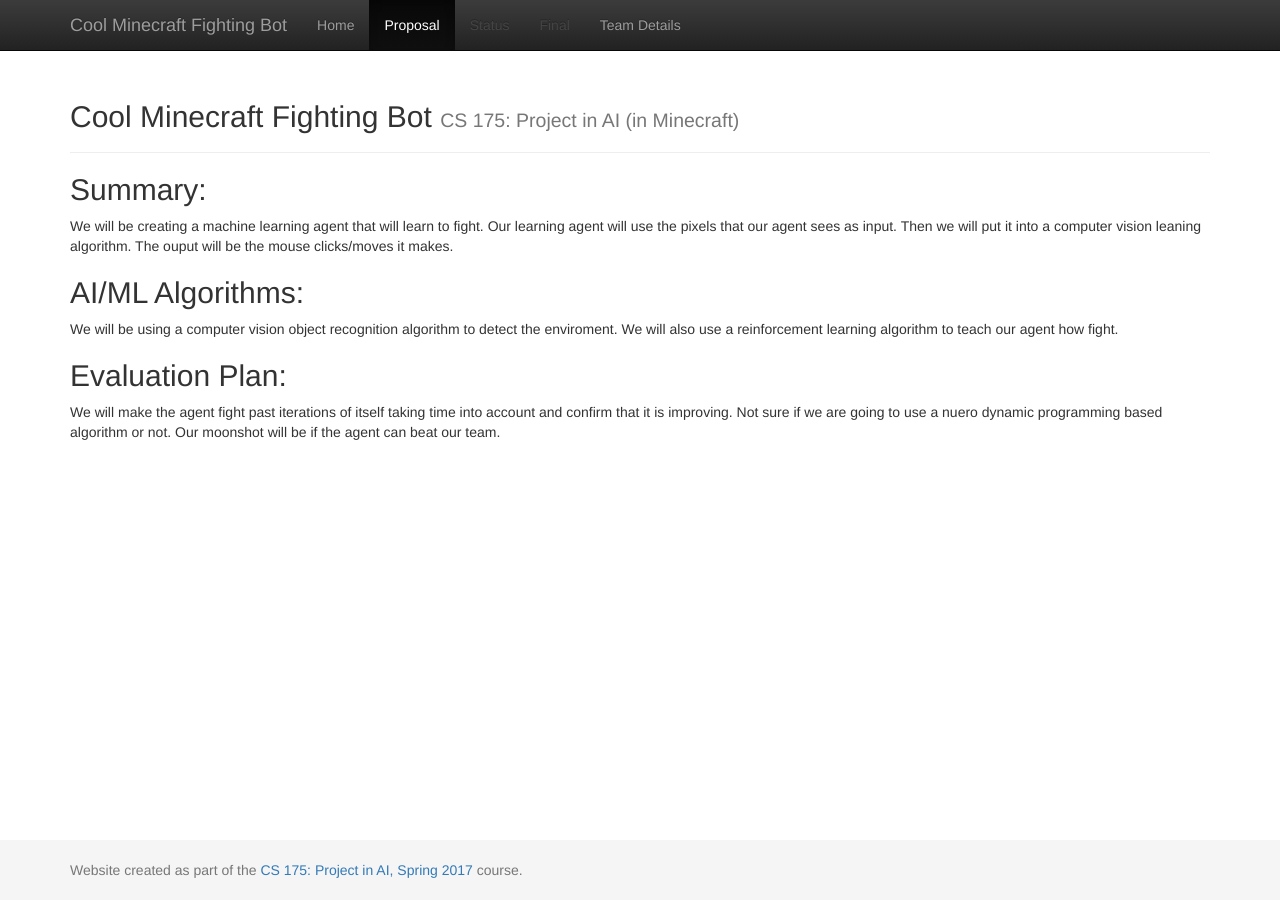
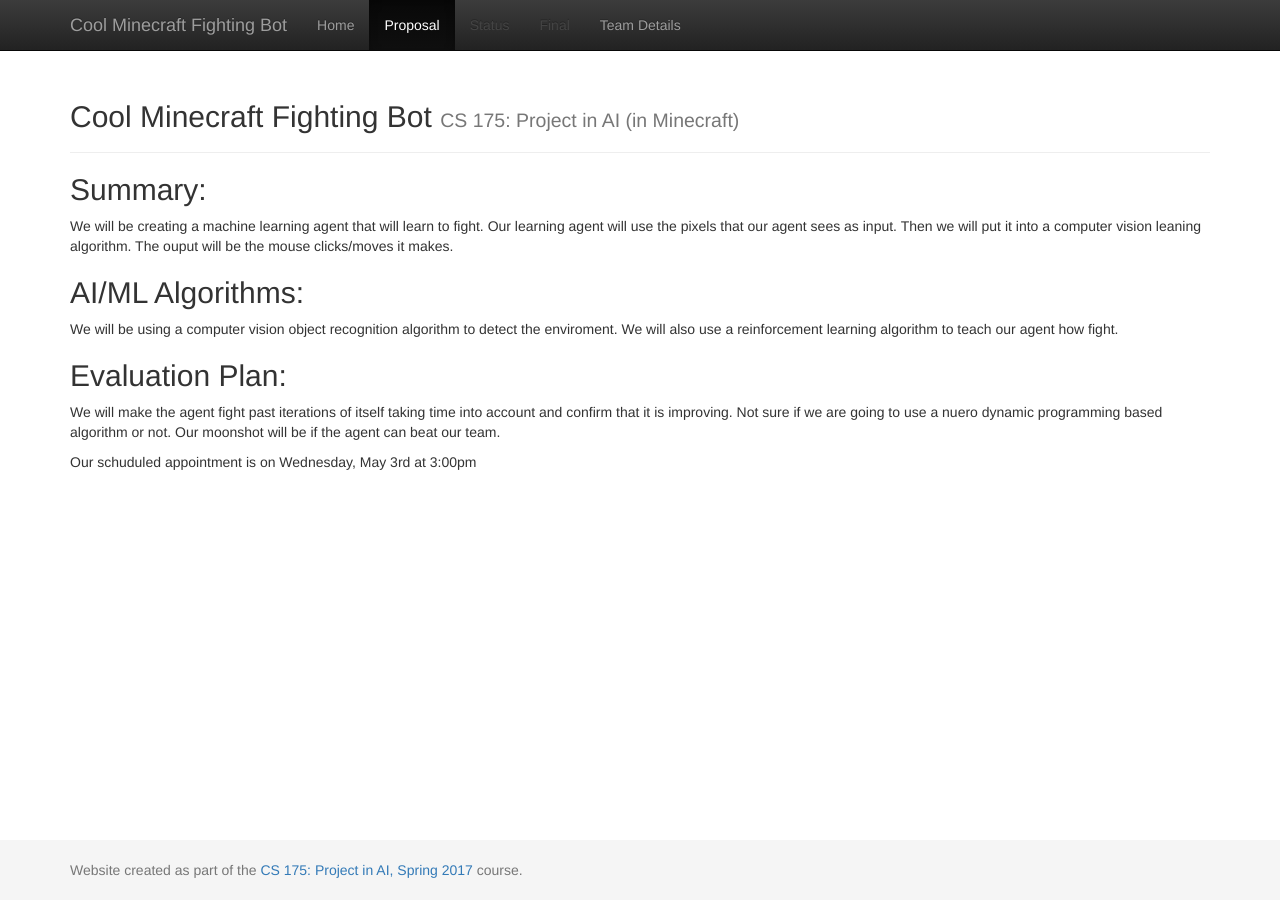
Before and after one commit to UCI-CS-175-Cool-Kids-Club/Neat_Fighter, a Jekyll site: the page built from docs/proposal.md, in a window 1280 px wide. Built offline with Jekyll 4.4.1, drawn with Linux system fonts in a browser that asks for light colours.

Commit message:
Updated proposal

```diff
--- a/docs/proposal.md
+++ b/docs/proposal.md
@@ -10,3 +10,5 @@
 
 ## Evaluation Plan:
 We will make the agent fight past iterations of itself taking time into account and confirm that it is improving. Not sure if we are going to use a nuero dynamic programming based algorithm or not. Our moonshot will be if the agent can beat our team.
+
+Our schuduled appointment is on Wednesday, May 3rd at 3:00pm
```
